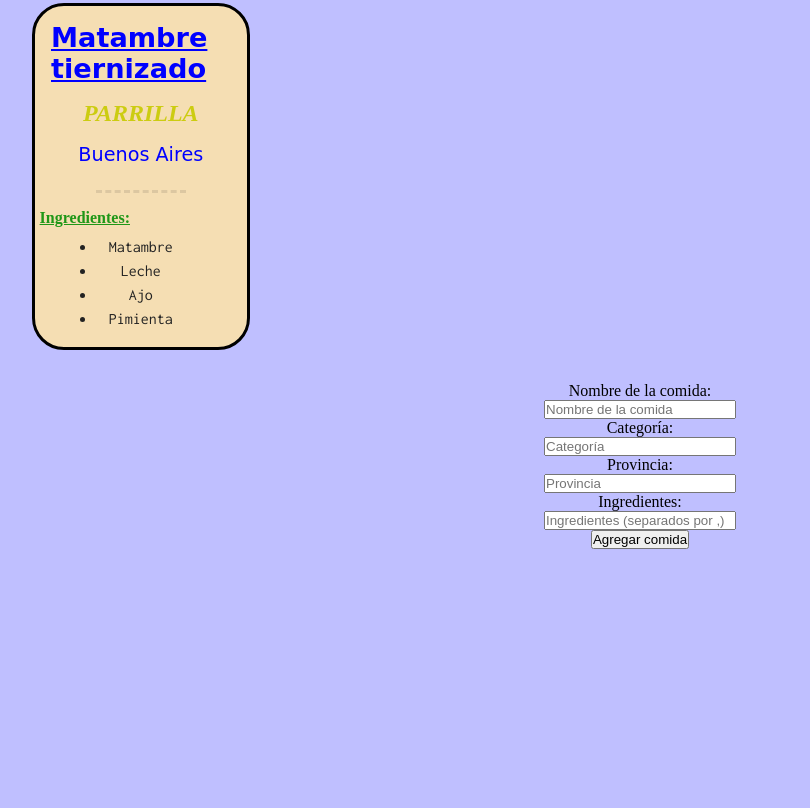
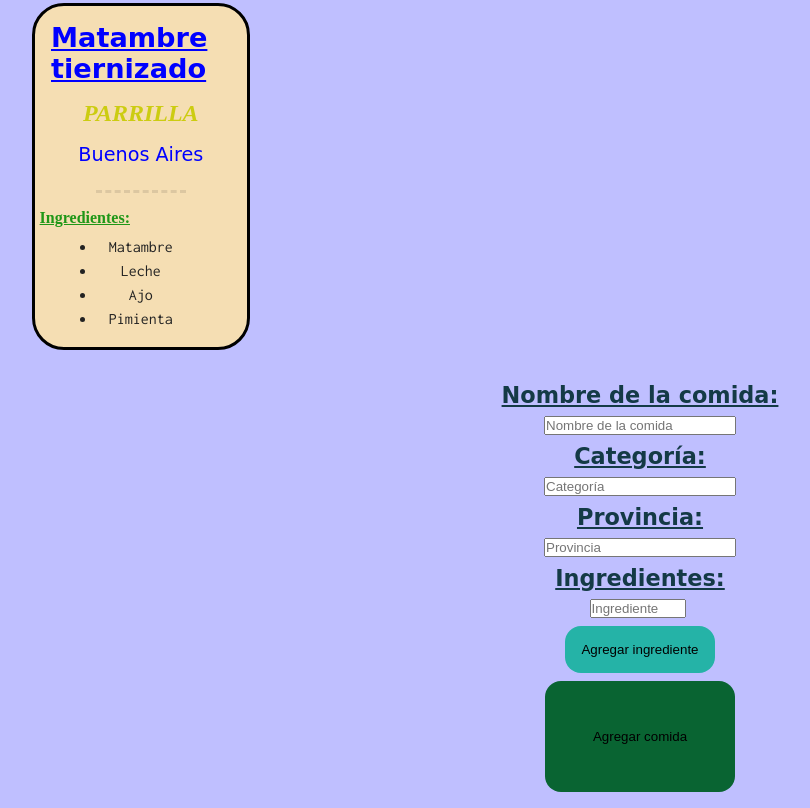
Before and after one commit to Uriel-Abud/FRONT2, a plain HTML site: page Actividad 3 - Template Listas/index.html in a window 1280 px wide. Shown: the part 4061-4869 px from the top of the page, without its empty margins (0-810 px from the left). Before the commit the page ends 4610 px from the top, so only its background shows below. Drawn offline with Linux system fonts and the light colour scheme; a web font is replaced by a local one.

Commit message:
Avancé con el diseño y el JS

```diff
--- a/Actividad 3 - Template Listas/index.html
+++ b/Actividad 3 - Template Listas/index.html
@@ -17,10 +17,10 @@
        <div id="losdosfiltros">
        <select id="filtroCategoria">
           <option value="">Todas la categorías</option>
-          <option value="Parrilla">Parrilla</option>
+          <!--<option value="Parrilla">Parrilla</option>
           <option value="Horno">Horno</option>
           <option value="Guiso">Guiso</option>
-          <option value="Frito">Frito</option>
+          <option value="Frito">Frito</option>-->
        </select>
 
        <select id="filtroProvincia">
@@ -47,19 +47,22 @@
 
       <form id="agregarComida">
 
-        <label>Nombre de la comida:</label>
+        <label class="nombreparaagregar">Nombre de la comida:</label>
         <input type="text" placeholder="Nombre de la comida" name="nombre" required>
 
-        <label>Categoría:</label>
+        <label class="nombreparaagregar">Categoría:</label>
         <input type="text" placeholder="Categoría" name="categoria" required>
 
-        <label>Provincia:</label>
+        <label class="nombreparaagregar">Provincia:</label>
         <input type="text" placeholder="Provincia" name="provincia" required>
 
-        <label>Ingredientes:</label>
-        <input type="text" placeholder="Ingredientes (separados por ,)" name="ingredientes" required>
+        <label class="nombreparaagregar">Ingredientes:</label>
+        <div class="contenedor-ingredientes">
+        <input type="text" class="ingrediente" id="ingredientes" placeholder="Ingrediente" required>
+        </div>
+        <button type="button" id="agregarIngrediente">Agregar ingrediente</button>
 
-        <button type="submit">Agregar comida</button>
+        <button type="submit" id="botónagregarcomida">Agregar comida</button>
 
 
       </form>
--- a/Actividad 3 - Template Listas/main.js
+++ b/Actividad 3 - Template Listas/main.js
@@ -8,6 +8,7 @@ fetch('./data/comidas-extended.json')          // Ruta al archivo JSON
     console.log(data);
     comidas = data;                   // Asignar el JSON a la variable comidas
     mostrarComidasconForEach();
+    actualiarFiltros();
   })
   .catch(error => {                   // Manejo de errores al leer el archivo JSON
     console.error('Error al leer el archivo JSON:', error);
@@ -64,16 +65,29 @@ agregarComida.addEventListener ("submit", (event) => {
 event.preventDefault();
 //alert("Comida nueva recibida: " + event.target.nombre.value);
 
+let listaIngredientes = [];
+const ingredientesInputs = document.querySelectorAll(".ingrediente");
+
+ingredientesInputs.forEach( input => {
+  listaIngredientes.push(input.value.trim());
+});
+
 let nuevaComida = {
   nombre: event.target.nombre.value,
   categoria: event.target.categoria.value,
   provincia: event.target.provincia.value,
-  ingredientes: event.target.ingredientes.value.split(","),
+  ingredientes: listaIngredientes, /*event.target.ingredientes.value.split(","), */
 }
 
 comidas.push(nuevaComida);
 
 mostrarComidasconForEach();
+
+ingredientesContainer.innerHTML = `<input type="text" class="ingrediente" placeholder="Ingrediente" required>`;
+
+actualiarFiltros();
+
+event.target.reset();
 
 });
 
@@ -112,3 +126,27 @@ function buscar () {
 filtroCategoria.addEventListener("change", filtrar);
 filtroProvincia.addEventListener("change", filtrar);
 buscador.addEventListener("input", buscar);
+
+const agregarIngredientesBtn = document.getElementById("agregarIngrediente");
+const ingredientesContainer = document.querySelector(".contenedor-ingredientes");
+
+agregarIngredientesBtn.addEventListener("click", () => {
+  ingredientesContainer.innerHTML += `<input type="text" class="ingrediente" placeholder="Ingrediente" required>`;
+});
+
+function actualiarFiltros() {
+
+  filtroCategoria.innerHTML = `<option value="">Todas la categorías</option>`;
+
+  let categorias = [];
+
+  comidas.forEach(comida => {
+    if (!categorias.includes(comida.categoria)) {
+      categorias.push(comida.categoria);
+    }
+  });
+
+  categorias.forEach(categoria => {
+    filtroCategoria.innerHTML += `<option value="${categoria}">${categoria}</option>`;
+  });
+};
--- a/Actividad 3 - Template Listas/style.css
+++ b/Actividad 3 - Template Listas/style.css
@@ -130,9 +130,41 @@ header {
   flex-direction: column;
   justify-content: center;
   align-items: center;
+  gap: 0.5rem;
+  padding-bottom: 1rem;
 }
 
 input {
   width: 15%;
   height: 20%;
 }
+
+.nombreparaagregar {
+  color: rgb(20, 58, 70);;
+  font-family: "Edu QLD Hand", cursive;
+  font-size: 1.4rem;
+  font-weight: 700;
+  font-optical-sizing: auto;
+  font-style: normal;
+  text-decoration: underline;
+}
+
+.ingrediente {
+  width: 6rem;
+  height: 20%;
+  margin-right: 0.3rem;
+}
+
+#agregarIngrediente {
+  background-color: rgb(37, 179, 167);
+  border: none;
+  border-radius: 1rem;
+  padding: 1rem;
+}
+
+#botónagregarcomida {
+  background-color: rgb(9, 100, 50);
+  border: none;
+  border-radius: 1rem;
+  padding: 3rem;
+}
```
